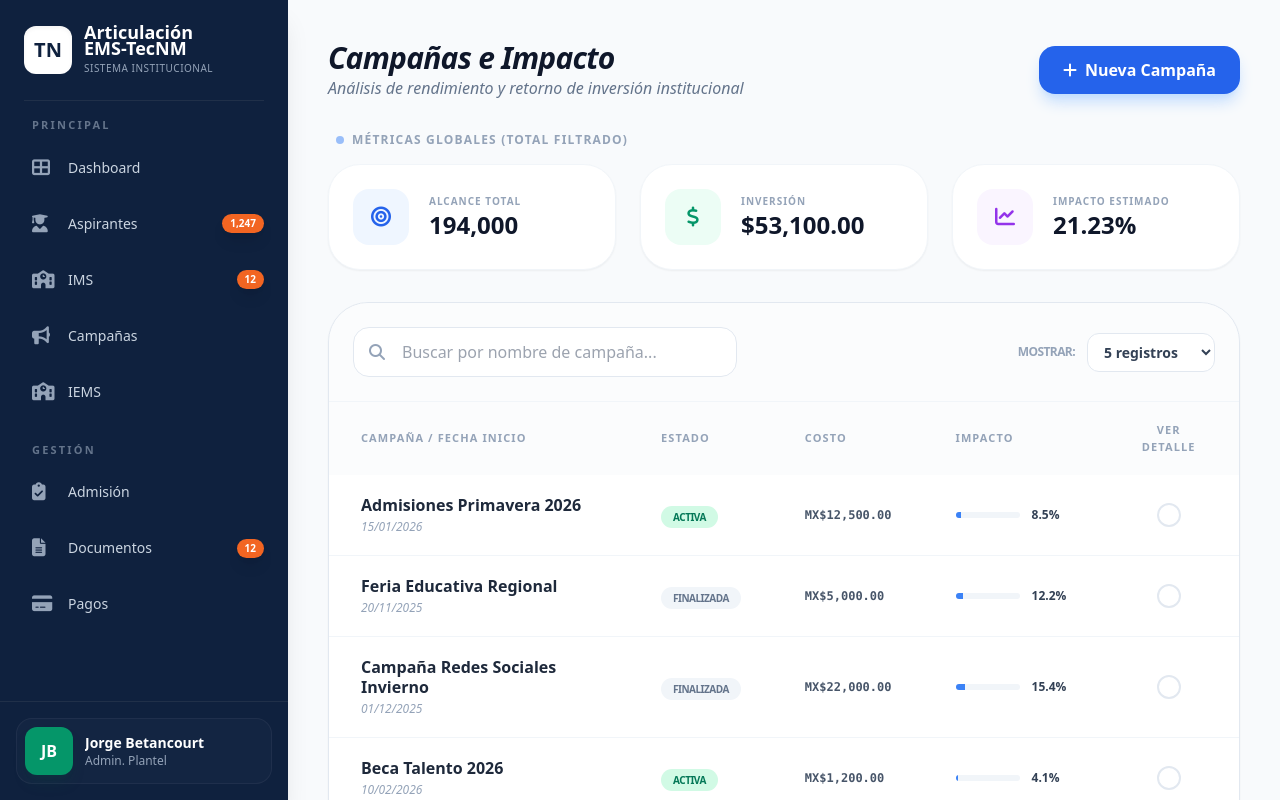
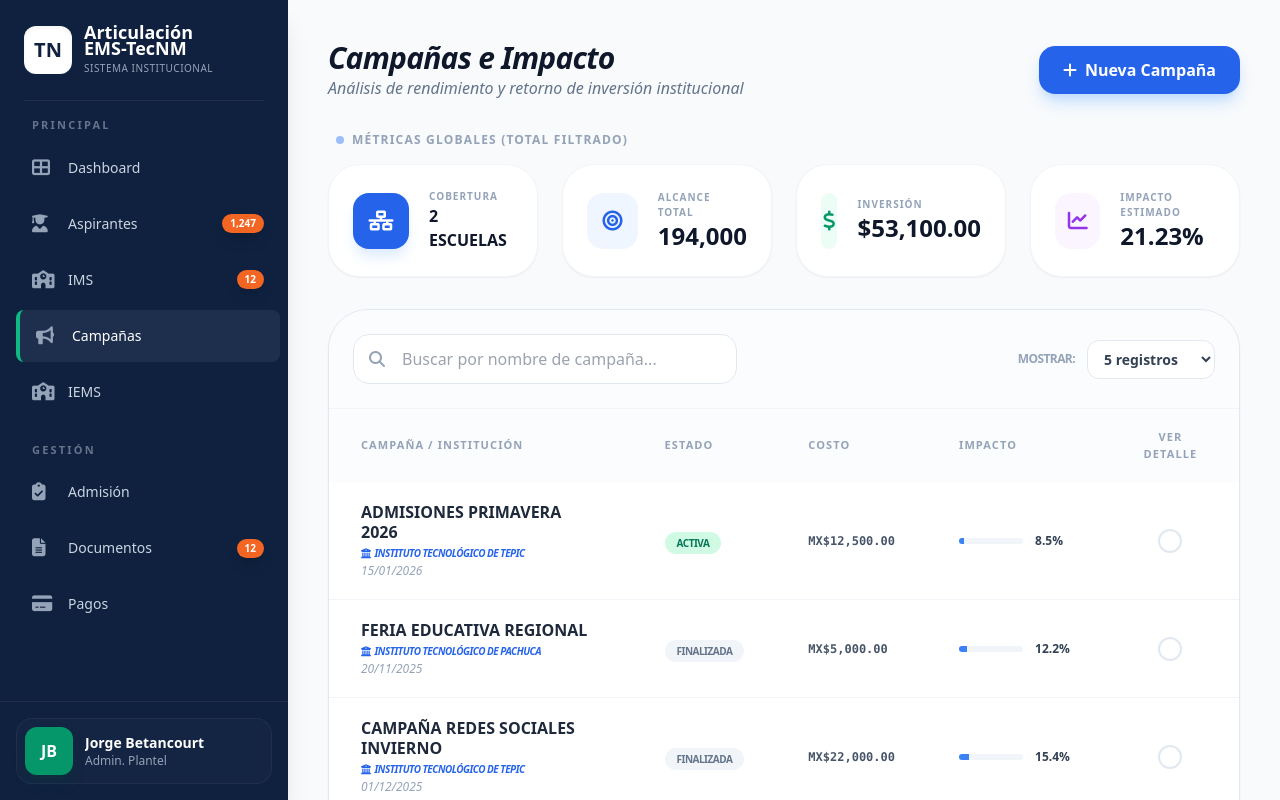
Before and after one commit to yaairnaavaa/ANUIES-TecNM-Front, an Angular app: page /admin/campaigns in a window 1280 px wide. Built offline with nearby package versions, Linux system fonts and the light colour scheme.

Commit message:
Corregí el componente de campañas

```diff
--- a/src/app/components/sidebar-component/sidebar-component.ts
+++ b/src/app/components/sidebar-component/sidebar-component.ts
@@ -26,7 +26,7 @@ export class SidebarComponent {
         { label: 'Dashboard', icon: 'fas fa-th-large', route: '/dashboard' },
         { label: 'Aspirantes', icon: 'fas fa-user-graduate', route: '/aspirantes', badge: 1247 },
         { label: 'IMS', icon: 'fas fa-school', route: '/admin/ies-gestion', badge: 12 },
-        { label: 'Campañas', icon: 'fas fa-bullhorn', route: '/admin/perfil-ies' },
+        { label: 'Campañas', icon: 'fas fa-bullhorn', route: '/admin/campaigns' },
         { label: 'IEMS', icon: 'fas fa-school', route: '/iems' },
       ],
     },
--- a/src/app/pages/ies-campaign-management/ies-campaign-management.html
+++ b/src/app/pages/ies-campaign-management/ies-campaign-management.html
@@ -22,7 +22,21 @@
        }
     </div>
 
-    <div class="grid grid-cols-1 md:grid-cols-3 gap-6">
+    <div class="grid grid-cols-1 md:grid-cols-2 lg:grid-cols-4 gap-6">
+
+      <div class="bg-white p-6 rounded-[2rem] border border-slate-100 shadow-sm flex items-center gap-5 transition-all" [class.border-blue-500]="selectedCampaign()">
+        <div class="w-14 h-14 bg-blue-600 text-white rounded-2xl flex items-center justify-center text-xl shadow-lg shadow-blue-100">
+          <i class="fas" [class.fa-university]="!displayMetrics().isGlobal" [class.fa-network-wired]="displayMetrics().isGlobal"></i>
+        </div>
+        <div class="flex-1 min-w-0">
+          <p class="text-[10px] font-black text-slate-400 uppercase tracking-widest">
+            {{ displayMetrics().isGlobal ? 'Cobertura' : 'Institución' }}
+          </p>
+<h3 class="text-sm md:text-base font-black text-slate-900 leading-tight uppercase break-words">            {{ displayMetrics().isGlobal ? (displayMetrics().institutionCount + ' Escuelas') : displayMetrics().institutionName }}
+          </h3>
+        </div>
+      </div>
+
       <div class="bg-white p-6 rounded-[2rem] border border-slate-100 shadow-sm flex items-center gap-5 transition-all" [class.border-blue-500]="selectedCampaign()">
         <div class="w-14 h-14 bg-blue-50 text-blue-600 rounded-2xl flex items-center justify-center text-xl"><i class="fas fa-bullseye"></i></div>
         <div>
@@ -30,6 +44,7 @@
           <h3 class="text-2xl font-black text-slate-900">{{ displayMetrics().reach | number }}</h3>
         </div>
       </div>
+
       <div class="bg-white p-6 rounded-[2rem] border border-slate-100 shadow-sm flex items-center gap-5 transition-all" [class.border-blue-500]="selectedCampaign()">
         <div class="w-14 h-14 bg-emerald-50 text-emerald-600 rounded-2xl flex items-center justify-center text-xl"><i class="fas fa-dollar-sign"></i></div>
         <div>
@@ -37,6 +52,7 @@
           <h3 class="text-2xl font-black text-slate-900">{{ displayMetrics().cost | currency:'MXN':'symbol-narrow' }}</h3>
         </div>
       </div>
+
       <div class="bg-white p-6 rounded-[2rem] border border-slate-100 shadow-sm flex items-center gap-5 transition-all" [class.border-blue-500]="selectedCampaign()">
         <div class="w-14 h-14 bg-purple-50 text-purple-600 rounded-2xl flex items-center justify-center text-xl"><i class="fas fa-chart-line"></i></div>
         <div>
@@ -70,7 +86,7 @@
       <table class="w-full text-left border-collapse">
         <thead>
           <tr class="bg-slate-50/50 text-slate-400 text-[11px] uppercase tracking-widest font-black">
-            <th class="px-8 py-5">Campaña / Fecha Inicio</th>
+            <th class="px-8 py-5">Campaña / Institución</th>
             <th class="px-8 py-5">Estado</th>
             <th class="px-8 py-5">Costo</th>
             <th class="px-8 py-5">Impacto</th>
@@ -83,8 +99,11 @@
                 class="cursor-pointer transition-all group"
                 [class.bg-blue-50/50]="selectedCampaign()?.id === c.id">
               <td class="px-8 py-5">
-                <div class="font-bold text-slate-800 leading-tight">{{ c.name }}</div>
-                <div class="text-xs text-slate-400 mt-1 italic">{{ c.startDate | date:'dd/MM/yyyy' }}</div>
+                <div class="font-bold text-slate-800 leading-tight uppercase">{{ c.name }}</div>
+                <div class="text-[10px] text-blue-600 font-black uppercase tracking-tighter mt-1 italic">
+                  <i class="fas fa-university mr-1"></i>{{ c.institution }}
+                </div>
+                <div class="text-xs text-slate-400 mt-0.5 italic">{{ c.startDate | date:'dd/MM/yyyy' }}</div>
               </td>
               <td class="px-8 py-5">
                 <span [ngClass]="{
@@ -118,7 +137,7 @@
             <tr>
               <td colspan="5" class="px-8 py-20 text-center opacity-40">
                 <i class="fas fa-search text-4xl mb-4"></i>
-                <p class="font-bold">No se encontraron campañas registradas</p>
+                <p class="font-bold uppercase tracking-widest">No se encontraron campañas registradas</p>
               </td>
             </tr>
           }
--- a/src/app/pages/ies-campaign-management/ies-campaign-management.ts
+++ b/src/app/pages/ies-campaign-management/ies-campaign-management.ts
@@ -10,6 +10,7 @@ interface Campaign {
   cost: number;
   impact: number;
   status: 'Active' | 'Finished' | 'Draft';
+  institution: string; // Nueva propiedad
 }
 
 @Component({
@@ -29,6 +30,7 @@ export class IesCampaignManagementComponent {
       cost: 12500,
       impact: 8.5,
       status: 'Active',
+      institution: 'Instituto Tecnológico de Tepic',
     },
     {
       id: 2,
@@ -38,6 +40,7 @@ export class IesCampaignManagementComponent {
       cost: 5000,
       impact: 12.2,
       status: 'Finished',
+      institution: 'Instituto Tecnológico de Pachuca',
     },
     {
       id: 3,
@@ -47,6 +50,7 @@ export class IesCampaignManagementComponent {
       cost: 22000,
       impact: 15.4,
       status: 'Finished',
+      institution: 'Instituto Tecnológico de Tepic',
     },
     {
       id: 4,
@@ -56,6 +60,7 @@ export class IesCampaignManagementComponent {
       cost: 1200,
       impact: 4.1,
       status: 'Active',
+      institution: 'Instituto Tecnológico de Tepic',
     },
     {
       id: 5,
@@ -65,6 +70,7 @@ export class IesCampaignManagementComponent {
       cost: 8900,
       impact: 9.7,
       status: 'Finished',
+      institution: 'Instituto Tecnológico de Tepic',
     },
     {
       id: 6,
@@ -74,6 +80,7 @@ export class IesCampaignManagementComponent {
       cost: 3500,
       impact: 77.5,
       status: 'Draft',
+      institution: 'Instituto Tecnológico de Tepic',
     },
   ]);
 
@@ -111,21 +118,29 @@ export class IesCampaignManagementComponent {
   // Ajustamos el label de displayMetrics para que sea en español
   displayMetrics = computed(() => {
     const selected = this.selectedCampaign();
+    const data = this.filteredCampaigns();
+
+    // Cálculo de escuelas únicas (para métricas globales)
+    const uniqueInstitutions = new Set(data.map((c) => c.institution)).size;
+
     if (selected) {
       return {
         reach: selected.reach,
         cost: selected.cost,
         impact: selected.impact,
         label: `Enfoque: ${selected.name}`,
+        institutionName: selected.institution,
+        isGlobal: false,
       };
     }
 
-    const data = this.filteredCampaigns();
     return {
       reach: data.reduce((acc, c) => acc + c.reach, 0),
       cost: data.reduce((acc, c) => acc + c.cost, 0),
       impact: data.length ? data.reduce((acc, c) => acc + c.impact, 0) / data.length : 0,
       label: 'Métricas Globales (Total Filtrado)',
+      institutionCount: uniqueInstitutions,
+      isGlobal: true,
     };
   });
 
@@ -146,6 +161,4 @@ export class IesCampaignManagementComponent {
   goToPage(page: number) {
     this.currentPage.set(page);
   }
-
-
 }
```
